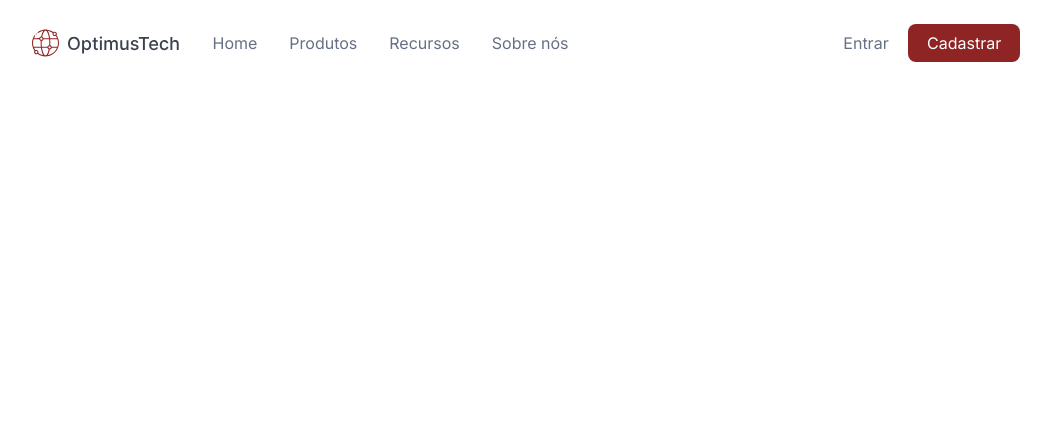
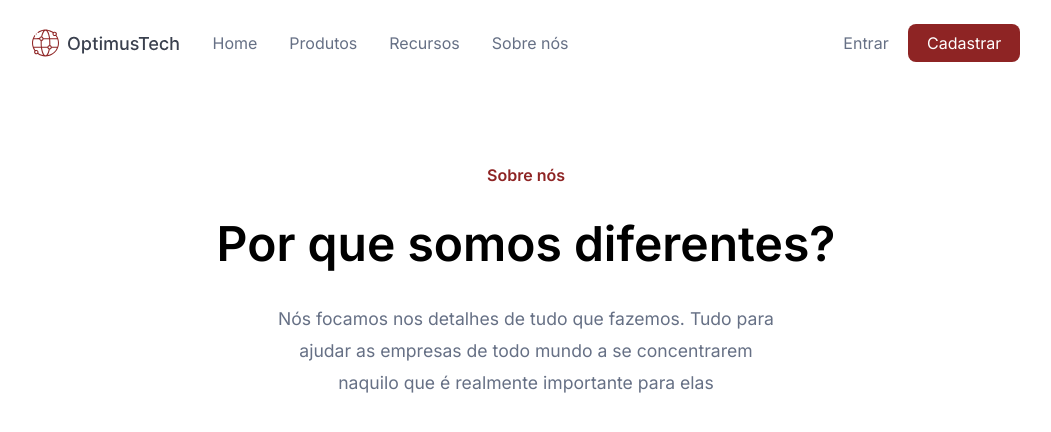
Before and after one commit to Volaxy/7_Days_of_Code-HTML_and_CSS, a plain HTML site: page index.html in a window 1280 px wide. Shown: the whole page, without its empty margins (114-1165 px from the left). Drawn offline with Linux system fonts and the light colour scheme.

Commit message:
ADD - 2st Day Completed

```diff
--- a/css/index.css
+++ b/css/index.css
@@ -15,6 +15,7 @@
     --tittle-text: #101828;
     --default-text: #667085;
     --white-text: #fff;
+    --info-text: #8E2424;
 
     /* Fonts */
     --Inter-font: 'Inter', Arial, Helvetica, sans-serif;
@@ -27,6 +28,7 @@ body {
     margin: auto;
 
     font-size: 16px;
+    font-family: var(--Inter-font);
 }
 
 a {
@@ -47,7 +49,6 @@ a {
     justify-content: space-between;
 
     color: var(--default-text);
-    font-family: var(--Inter-font);
 }
 
     .main-header__nav {
@@ -87,3 +88,31 @@ a {
 
                 color: var(--white-text);
             }
+
+/* ABOUT US */
+.header-about-us {
+    margin: 5rem auto;
+
+    text-align: center;
+}
+
+    .header-about-us__info {
+        color: var(--info-text);
+        font-weight: 600;
+    }
+
+    .header-about-us__tittle {
+        font-size: 3rem;
+    }
+
+    .header-about-us__text {
+        width: 50%;
+
+        margin: auto;
+
+        color: var(--default-text);
+        font-weight: 400;
+        font-size: 1.1rem;
+
+        line-height: 2rem;
+    }
--- a/index.html
+++ b/index.html
@@ -26,5 +26,13 @@
             <a class="main-header__buttom" href="#">Entrar</a> <a class="main-header__buttom main-header__buttom--register" href="#">Cadastrar</a>
         </div>
     </header>
+
+    <main>
+        <header class="header-about-us">
+            <p class="header-about-us__info">Sobre nós</p>
+            <h1 class="header-about-us__tittle">Por que somos diferentes?</h1>
+            <p class="header-about-us__text">Nós focamos nos detalhes de tudo que fazemos. Tudo para ajudar as empresas de todo mundo a se concentrarem naquilo que é realmente importante para elas</p>
+        </header>
+    </main>
 </body>
 </html>
```
